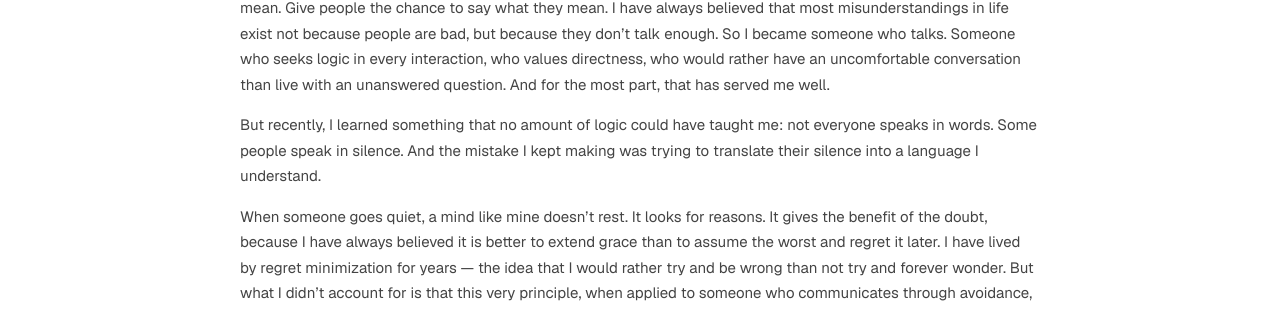
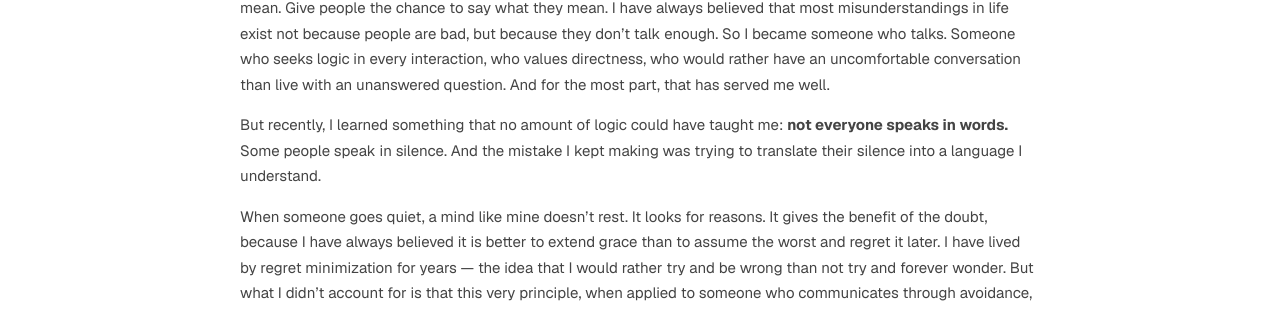
Before and after one commit to trmanish/trmanish.github.io, a Jekyll site: the page built from _posts/2026-04-14-not-every-silence-needs-your-words.md, in a window 1280 px wide. Shown: the part 357-666 px from the top of the page. Built offline with Jekyll 4.4.1, drawn with Linux system fonts in a browser that asks for light colours.

Commit message:
Bold 'not everyone speaks in words'

```diff
--- a/_posts/2026-04-14-not-every-silence-needs-your-words.md
+++ b/_posts/2026-04-14-not-every-silence-needs-your-words.md
@@ -12,7 +12,7 @@ layout: post
 
 For most of my life, I have operated on a simple principle: if something is unclear, communicate. Ask. Say what you mean. Give people the chance to say what they mean. I have always believed that most misunderstandings in life exist not because people are bad, but because they don't talk enough. So I became someone who talks. Someone who seeks logic in every interaction, who values directness, who would rather have an uncomfortable conversation than live with an unanswered question. And for the most part, that has served me well.
 
-But recently, I learned something that no amount of logic could have taught me: not everyone speaks in words. Some people speak in silence. And the mistake I kept making was trying to translate their silence into a language I understand.
+But recently, I learned something that no amount of logic could have taught me: **not everyone speaks in words.** Some people speak in silence. And the mistake I kept making was trying to translate their silence into a language I understand.
 
 When someone goes quiet, a mind like mine doesn't rest. It looks for reasons. It gives the benefit of the doubt, because I have always believed it is better to extend grace than to assume the worst and regret it later. I have lived by regret minimization for years — the idea that I would rather try and be wrong than not try and forever wonder. But what I didn't account for is that this very principle, when applied to someone who communicates through avoidance, turns you into the person who is doing too much. You send one more message to clarify. Then another to explain the first one. Then another because the silence after the second one created a new ambiguity. And before you know it, you are not communicating — you are spiraling. Filling a void that the other person never asked you to fill.
 
```
